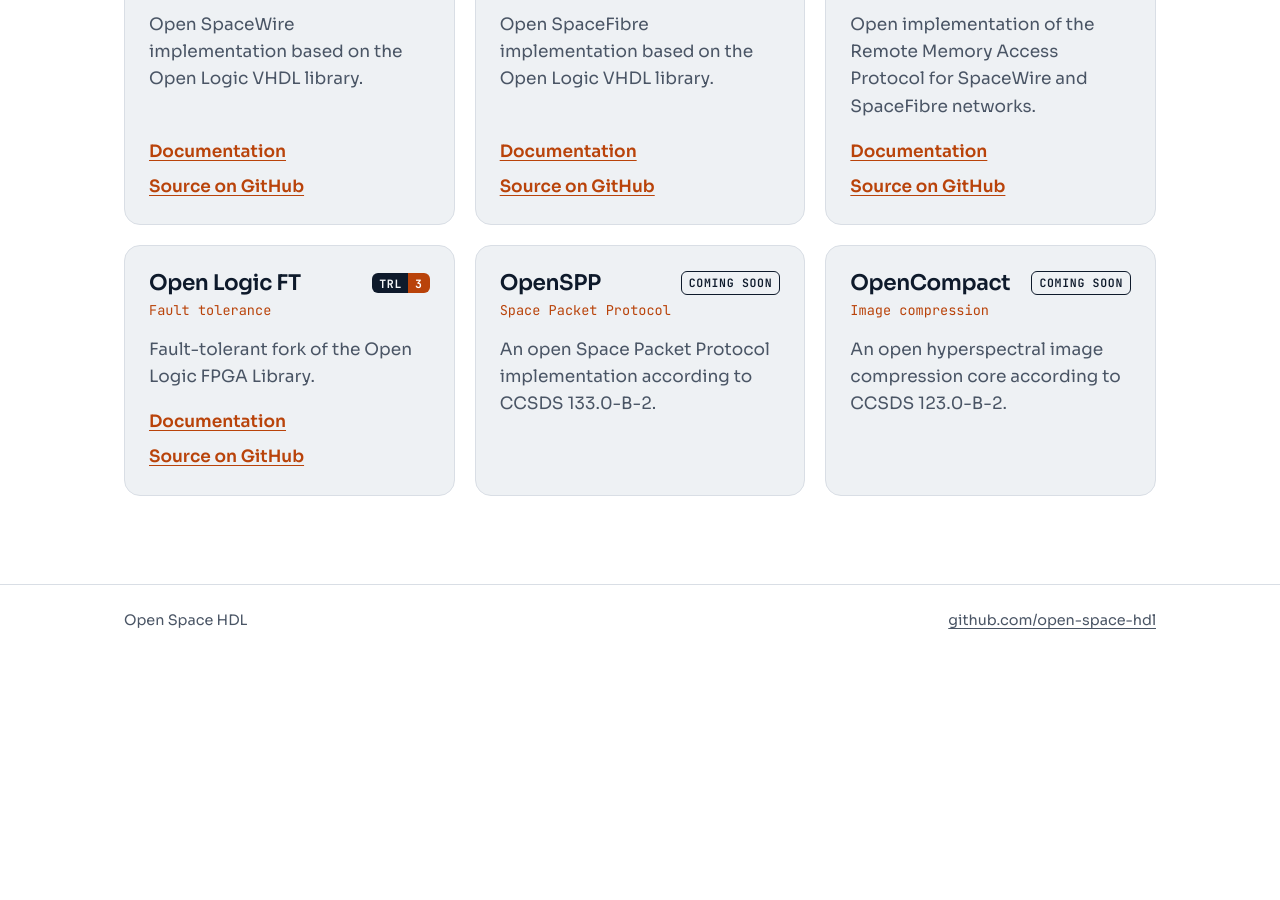
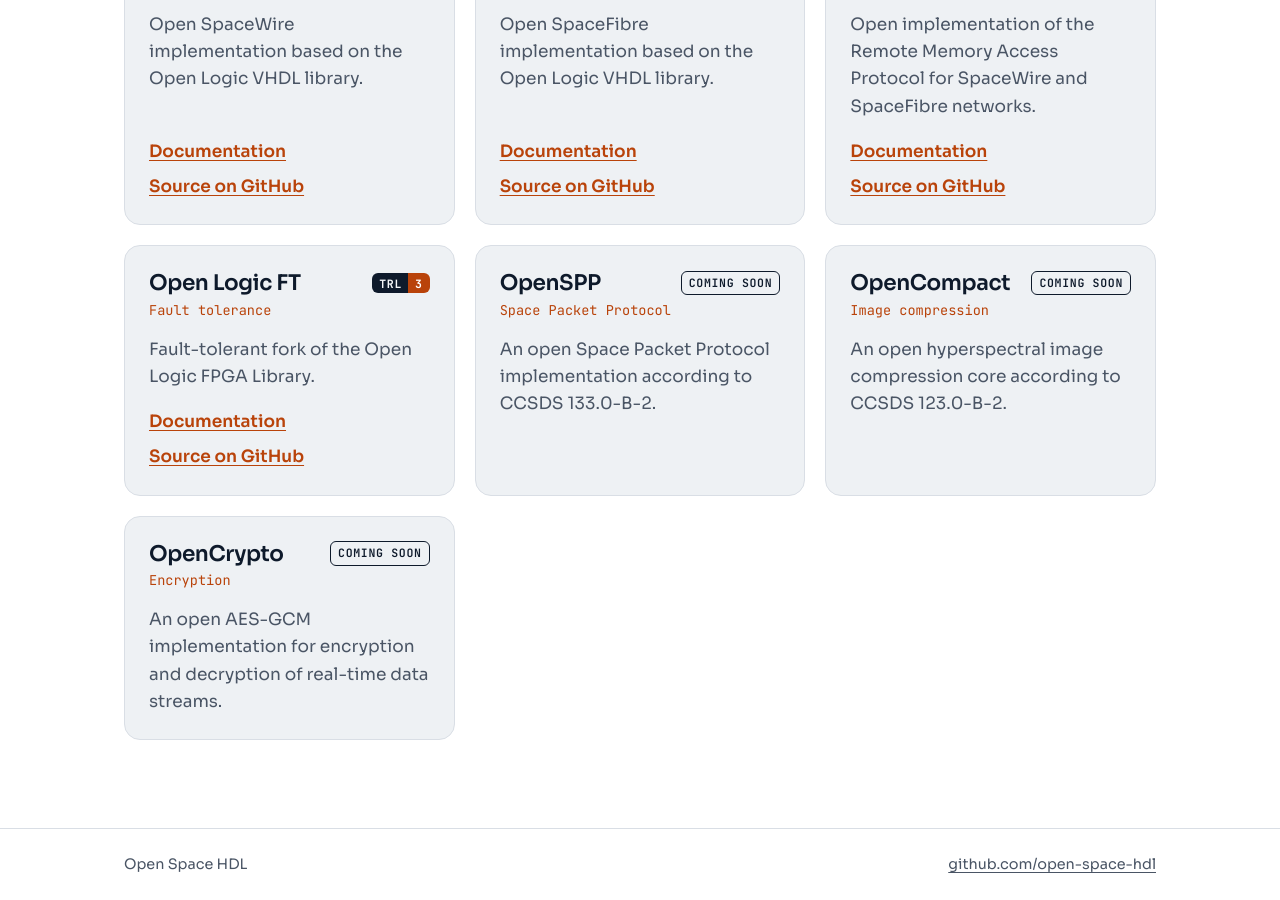
Before and after one commit to open-space-hdl/open-space-hdl.github.io, a Jekyll site: the page built from index.html, in a window 1280 px wide and 900 px high, scrolled down 778 px. Built offline with Jekyll 4.4.1, drawn with Linux system fonts in a browser that asks for light colours; before the commit the page ends 1434 px from its top, so only the background shows below that.

Commit message:
Add OpenCrypto as coming soon
Card for the AES-GCM core for encryption and decryption of real-time data streams. No TRL until the repository has a verified state.

```diff
--- a/_data/projects.yml
+++ b/_data/projects.yml
@@ -65,3 +65,10 @@
   trl_status: >-
     Demonstrator: compresses the images of 24 configurations, covering every option of the standard, identically to
     the CNES reference software. Not yet fully verified, not tested on hardware.
+
+- name: OpenCrypto
+  repo: opencrypto
+  category: Encryption
+  summary: An open AES-GCM implementation for encryption and decryption of real-time data streams.
+  public: false
+  docs: false
```
